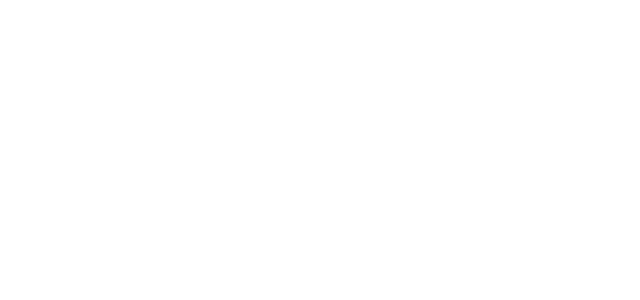
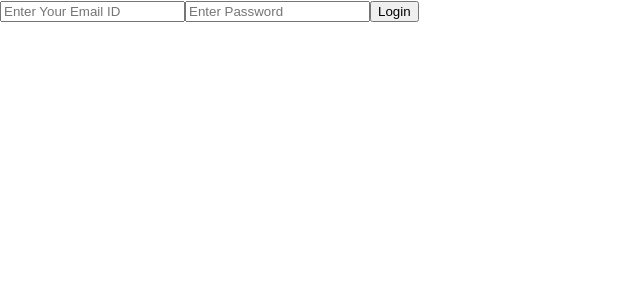
Before and after one commit to neilkapadia7/meyers-institute, a React (Create React App) app in the folder client/: page / in a window 1280 px wide. Shown: the top 300 px of the page, without its empty margins (0-640 px from the left). Built offline with nearby package versions, Linux system fonts and the light colour scheme.

Commit message:
Login User Commit

```diff
--- a/client/src/Actions/authActions.js
+++ b/client/src/Actions/authActions.js
@@ -1,5 +1,10 @@
 import axios from 'axios';
-import { REGISTER_SUCCESS, REGISTER_FAIL } from './types';
+import {
+	REGISTER_SUCCESS,
+	REGISTER_FAIL,
+	LOGIN_SUCCESS,
+	LOGIN_FAIL,
+} from './types';
 
 export const register = (formData) => async (dispatch) => {
 	const config = {
@@ -13,7 +18,22 @@ export const register = (formData) => async (dispatch) => {
 
 		dispatch({ type: REGISTER_SUCCESS, payload: res.data });
 	} catch (err) {
-		console.log(err.response.data);
 		dispatch({ type: REGISTER_FAIL, payload: err.response.data.msg });
 	}
 };
+
+export const login = (formData) => async (dispatch) => {
+	const config = {
+		headers: {
+			'Content-Type': 'application/json',
+		},
+	};
+
+	try {
+		const res = await axios.post('/api/auth', formData, config);
+
+		dispatch({ type: LOGIN_SUCCESS, payload: res.data });
+	} catch (err) {
+		dispatch({ type: LOGIN_FAIL, payload: err.response.data.msg });
+	}
+};
--- a/client/src/Reducers/authReducer.js
+++ b/client/src/Reducers/authReducer.js
@@ -1,4 +1,9 @@
-import { REGISTER_FAIL, REGISTER_SUCCESS } from '../Actions/types';
+import {
+	REGISTER_FAIL,
+	REGISTER_SUCCESS,
+	LOGIN_SUCCESS,
+	LOGIN_FAIL,
+} from '../Actions/types';
 
 const initialState = {
 	token: localStorage.getItem('token'),
@@ -11,6 +16,7 @@ const initialState = {
 export default (state = initialState, action) => {
 	switch (action.type) {
 		case REGISTER_SUCCESS:
+		case LOGIN_SUCCESS:
 			localStorage.setItem('token', action.payload.token);
 			return {
 				...state,
@@ -20,8 +26,13 @@ export default (state = initialState, action) => {
 				error: null,
 			};
 		case REGISTER_FAIL:
+		case LOGIN_FAIL:
+			localStorage.removeItem('token');
 			return {
 				...state,
+				token: null,
+				isAuthenticated: false,
+				user: null,
 				error: action.payload,
 				loading: false,
 			};
--- a/client/src/component/Auth/Login.js
+++ b/client/src/component/Auth/Login.js
@@ -1,10 +1,48 @@
-import React from 'react';
+import React, { useState } from 'react';
 import PropTypes from 'prop-types';
+import { connect } from 'react-redux';
+import { login } from '../../Actions/authActions';
 
-const Login = (props) => {
-	return <div></div>;
+const Login = ({ login }) => {
+	const [email, setEmail] = useState('');
+	const [password, setPassword] = useState('');
+
+	const submit = (e) => {
+		e.preventDefault();
+
+		if (email === '' || password === '') {
+			console.log('Please Enter All the Fields!');
+		} else {
+			login({
+				email,
+				password,
+			});
+		}
+	};
+
+	return (
+		<div>
+			<form onSubmit={submit}>
+				<input
+					type='email'
+					placeholder='Enter Your Email ID'
+					onChange={(e) => setEmail(e.target.value)}
+					required
+				/>
+				<input
+					type='password'
+					placeholder='Enter Password'
+					onChange={(e) => setPassword(e.target.value)}
+					required
+				/>
+				<input type='submit' value='Login' />
+			</form>
+		</div>
+	);
 };
 
-Login.propTypes = {};
+Login.propTypes = {
+	login: PropTypes.func.isRequired,
+};
 
-export default Login;
+export default connect(null, { login })(Login);
```
